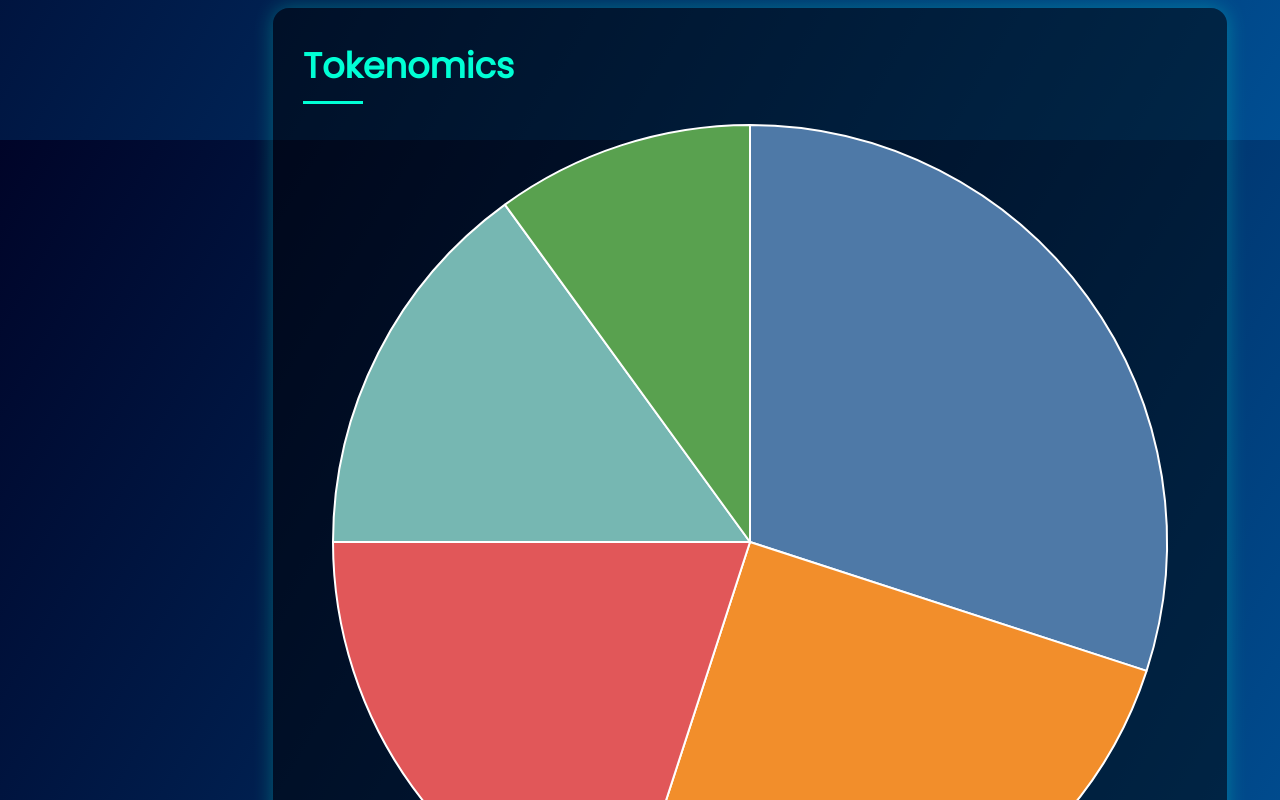
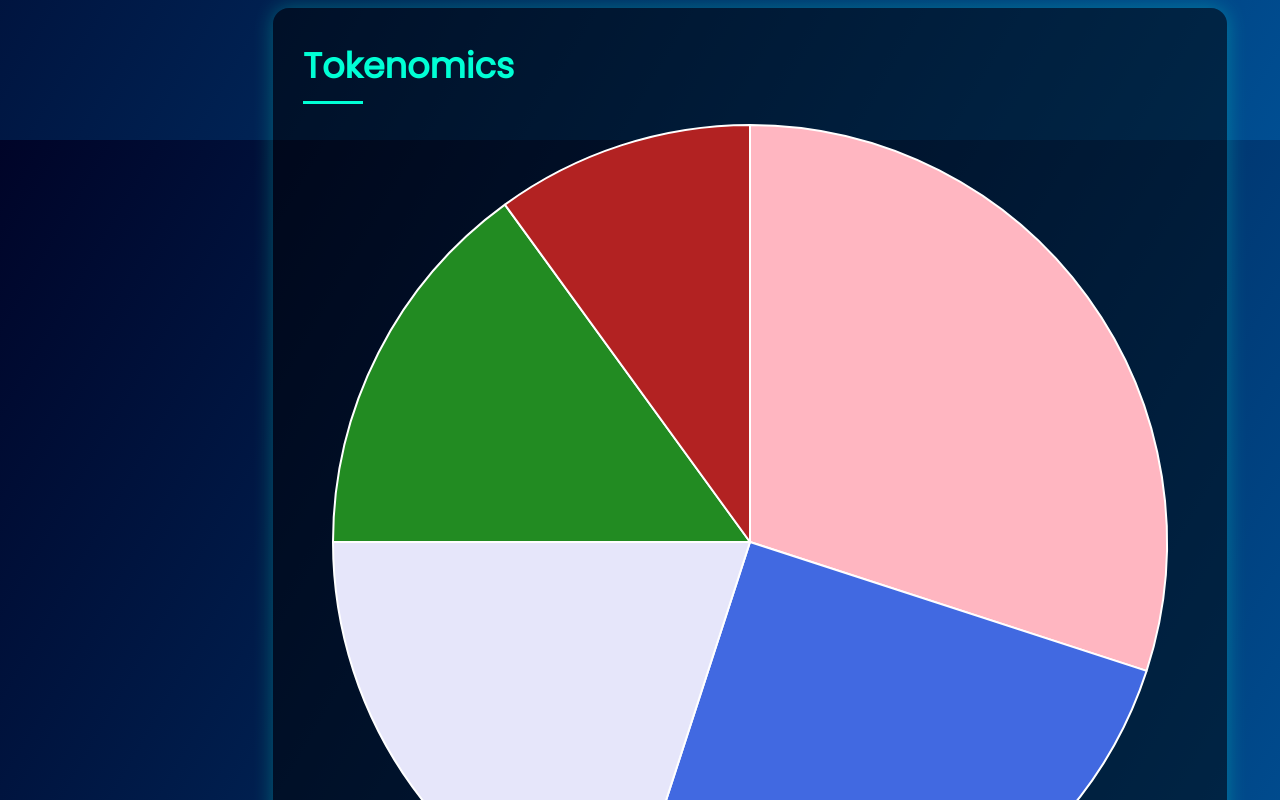
Before and after one commit to Legdndaryfinance/lgf.game, a plain HTML site: page index.html in a window 1280 px wide. Shown: the part 1460-2260 px from the top of the page. Drawn offline with nearby package versions, Linux system fonts and the light colour scheme.

Commit message:
Update index.html

```diff
--- a/index.html
+++ b/index.html
@@ -471,11 +471,11 @@
       datasets: [{
         data: [30, 25, 20, 15, 10],
         backgroundColor: [
-          '#4e79a7',
-          '#f28e2b',
-          '#e15759',
-          '#76b7b2',
-          '#59a14f'
+          '#FFB6C1',
+          '#4169E1',
+          '#E6E6FA',
+          '#228B22',
+          '#B22222'
         ],
         borderColor: '#ffffff',
         borderWidth: 2
```
